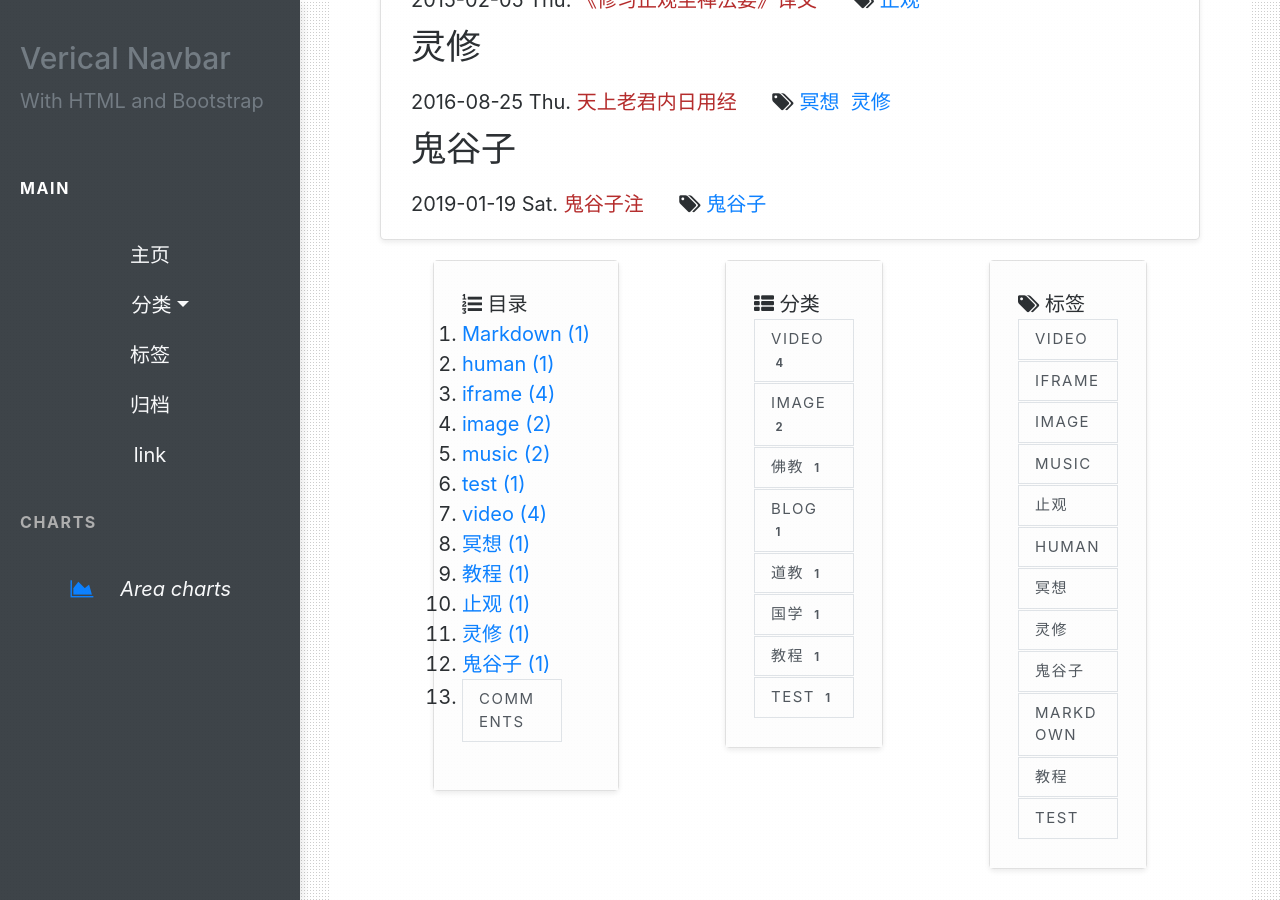
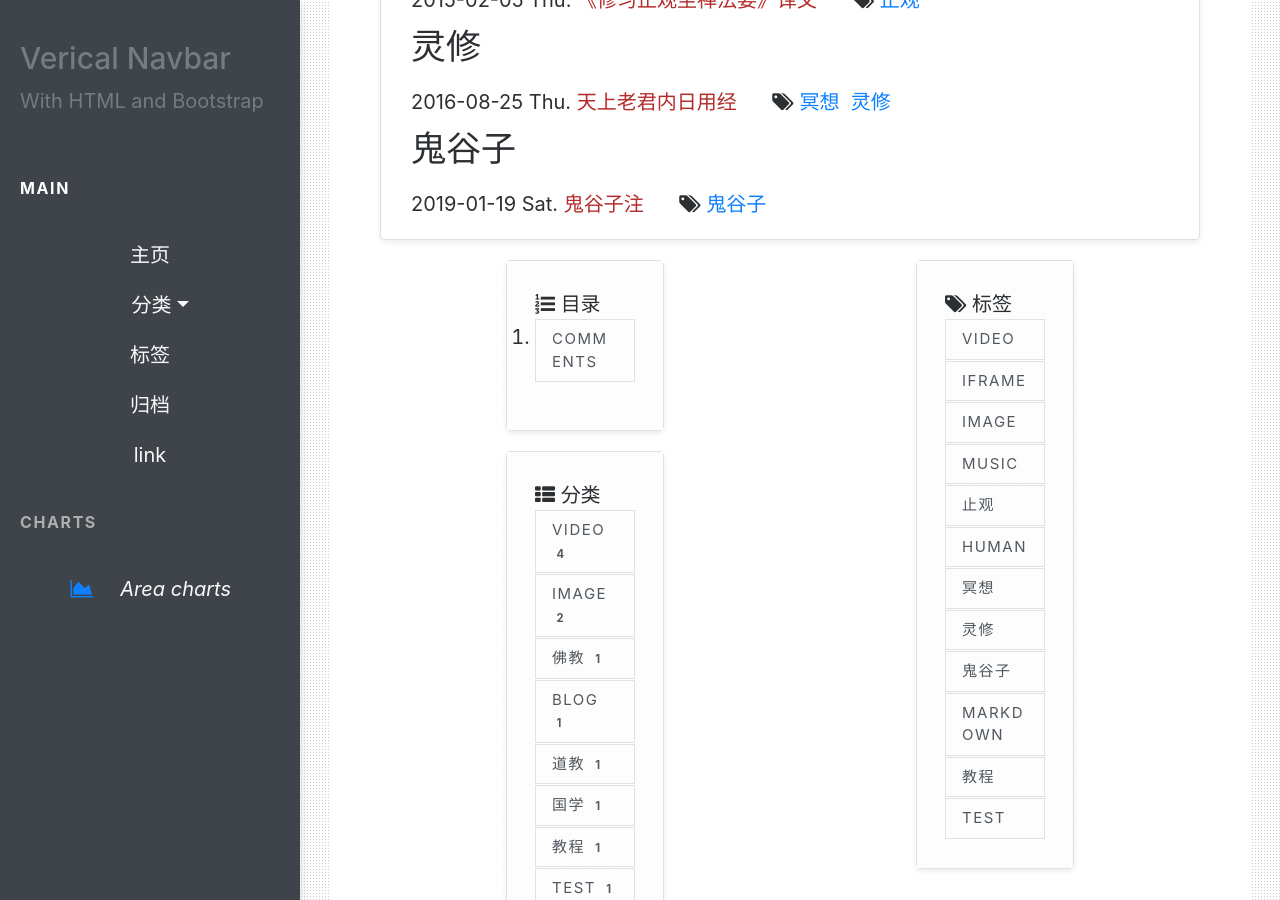
Before and after one commit to nengwuzhi/nengwuzhi.github.ioce, a Jekyll site: the page built from pages/tags.html, in a window 1280 px wide and 900 px high, scrolled down 1565 px. Built offline with Jekyll 4.4.1, drawn with Linux system fonts in a browser that asks for light colours; nearby versions of some CDN libraries; a script that is not in the unit is left out.

Commit message:
Update sidebar.html

```diff
--- a/_includes/sidebar.html
+++ b/_includes/sidebar.html
@@ -9,14 +9,6 @@
                     目录
                 </div>
                 <ul id="content-side" class="content-ul">
-                    {% for tag in sortedtags %}
-
-                    <li><a data-scroll href="#{{ tag }}">
-                            {{ tag }} ({{ site.tags[tag].size }})
-                        </a>
-                    </li>
-                    {% endfor %}
-
                      {% if hasSimilar.size > 0 %}
                     <li><a href="#similar_posts">Similar Posts</a></li>
                     {% endif %}
@@ -32,7 +24,7 @@
                     <i class="fa fa-th-list"></i>
                     分类
                 </div>
-                <div class="content-side category">
+                <div class="category">
                     {% for category in site.categories %}
 
                         <a class="sidebar-tag-link categories-list-item" href="{{ root_url }}/{{ site.category_dir }}#{{ category | first }}" cate="{{ category | first }}">
@@ -53,7 +45,7 @@
                     <i class="fa fa-tags"></i>
                     标签
                 </div>
-                <div class="content-side tags-cloud">
+                <div class="tags-cloud">
                     {% assign first = site.tags.first %}
                     {% assign max = first[1].size %}
                     {% assign min = max %}
```
